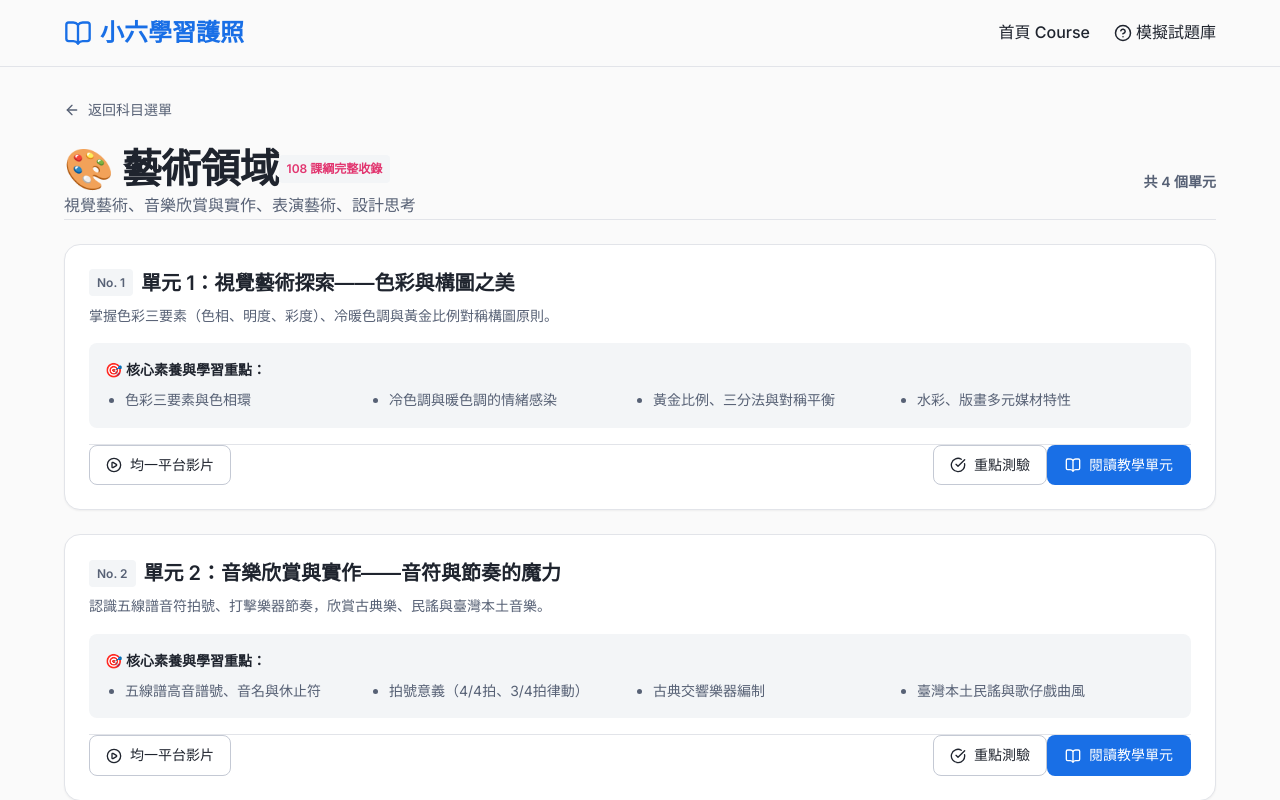
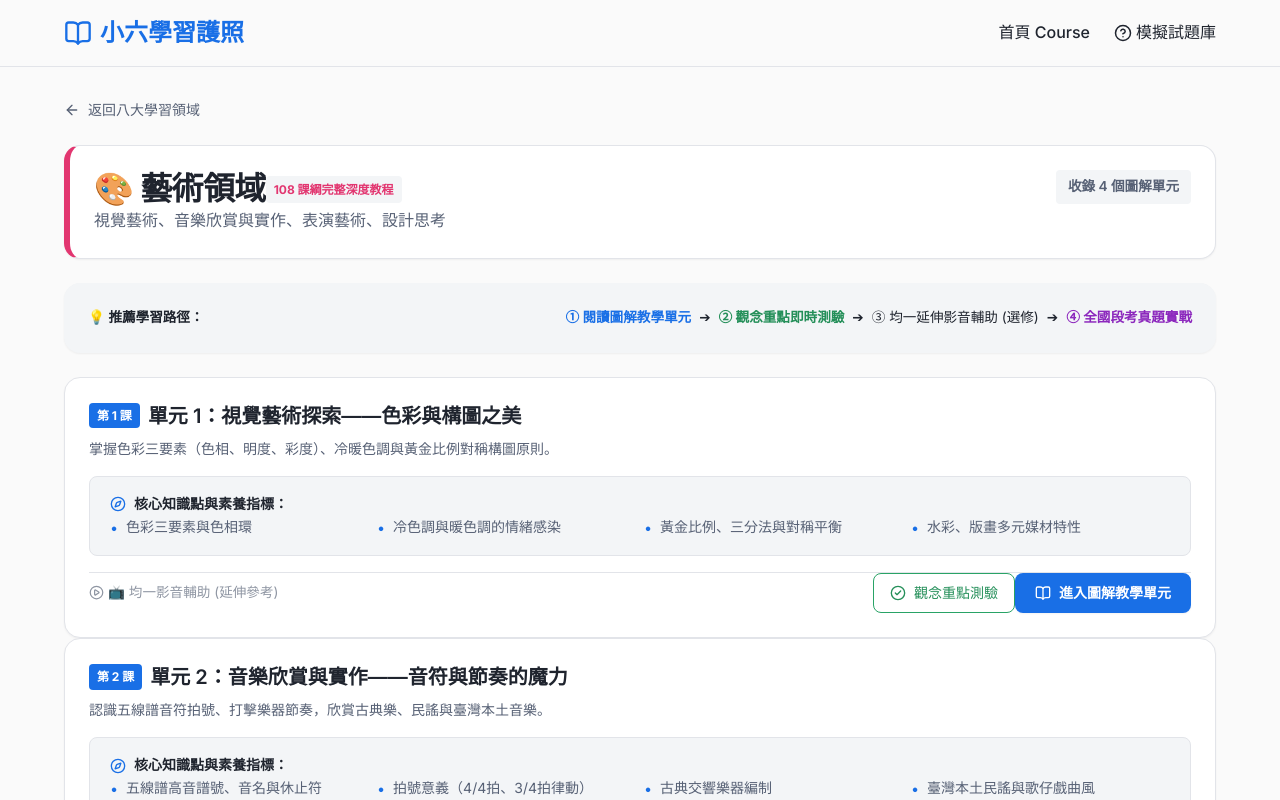
Before and after one commit to waatax/Sixth, a React (Vite) app: page /#/subject/arts in a window 1280 px wide. Shown: the top 800 px of the page. Built offline with nearby package versions, Linux system fonts and the light colour scheme.

Commit message:
Refactor UI flow with self-generated lesson pages as primary hero, add +10% modern STEAM info and dual visual diagrams

```diff
--- a/src/pages/LessonPage.jsx
+++ b/src/pages/LessonPage.jsx
@@ -1,8 +1,8 @@
 import { useState, useEffect } from 'react';
-import { useParams, useNavigate } from 'react-router-dom';
+import { useParams, useNavigate, Link } from 'react-router-dom';
 import ReactMarkdown from 'react-markdown';
 import remarkGfm from 'remark-gfm';
-import { ArrowLeft, CheckCircle2, Image as ImageIcon, Sparkles } from 'lucide-react';
+import { ArrowLeft, CheckCircle2, Image as ImageIcon, Sparkles, BookOpen, ExternalLink, Compass } from 'lucide-react';
 import { coursesData } from '../data/courses';
 import './LessonPage.css';
 
@@ -13,35 +13,35 @@ const mdModules = import.meta.glob('../data/lessons/*.md', { query: '?raw', impo
 const subjectImages = {
   math: {
     src: './images/math_visual.jpg',
-    title: '【數學核心圖解】幾何圖形・分數運算・坐標與測量'
+    title: '【圖解一】立體幾何展開・分數切割圓餅・坐標軸與精準測量'
   },
   science: {
     src: './images/science_visual.jpg',
-    title: '【自然科學圖解】氣象預報・電磁鐵・槓桿天平與生態系'
+    title: '【圖解一】氣象鋒面預報・電磁鐵電路・槓桿天平與生態循環'
   },
   mandarin: {
     src: './images/social_visual.jpg',
-    title: '【國語與人文圖解】古典書卷・文學修辭與表達溝通'
+    title: '【圖解一】古典文言書卷・修辭結構圖解與邏輯思維'
   },
   social: {
     src: './images/social_visual.jpg',
-    title: '【社會領域圖解】臺灣地圖・民主法治・多元族群與SDGs永續'
+    title: '【圖解一】臺灣民主投票・多元族群文化傳承與SDGs永續目標'
   },
   english: {
     src: './images/english_arts_visual.jpg',
-    title: '【英語溝通圖解】日常作息・對話情境與世界節慶'
+    title: '【圖解一】日常作息情境・時態圖解與世界節慶對話'
   },
   arts: {
     src: './images/english_arts_visual.jpg',
-    title: '【藝術美學圖解】色彩調色盤・樂器五線譜與設計思考'
+    title: '【圖解一】色彩調色盤環・五線譜樂理與設計思考五步驟'
   },
   health_pe: {
     src: './images/english_arts_visual.jpg',
-    title: '【健體急救圖解】CPR急救・運動體適能與健康生活'
+    title: '【圖解一】CPR+AED急救口訣・運動體適能與我的餐盤'
   },
   integrative: {
     src: './images/english_arts_visual.jpg',
-    title: '【綜合活動圖解】時間金錢管理・多元智能與自主學習'
+    title: '【圖解一】時間管理四象限・多元智能與自主學習成長地圖'
   }
 };
 
@@ -89,14 +89,15 @@ const LessonPage = () => {
     return (
       <div className="container py-12 text-center">
         <h2>找不到此單元資料</h2>
-        <button className="btn-primary mt-4" onClick={() => navigate('/')}>返回首頁</button>
+        <button className="btn-primary mt-4" onClick={() => navigate('/')}>返回八大學習領域</button>
       </div>
     );
   }
 
   return (
     <div className="lesson-page-wrapper max-w-3xl mx-auto py-6">
-      <div className="flex justify-between items-center mb-6">
+      {/* Top Breadcrumb Navigation */}
+      <div className="flex justify-between items-center flex-wrap gap-3 mb-4">
         <button
           className="flex items-center gap-2 text-sm text-secondary hover:text-primary transition-colors"
           style={{ color: 'var(--text-secondary)' }}
@@ -105,62 +106,80 @@ const LessonPage = () => {
           <ArrowLeft size={16} /> 返回單元列表
         </button>
 
+        <div className="flex items-center gap-2">
           {currentSubject && (
-          <span className="badge" style={{ backgroundColor: `${currentSubject.color}15`, color: currentSubject.color, fontWeight: 600 }}>
+            <span className="badge" style={{ backgroundColor: `${currentSubject.color}15`, color: currentSubject.color, fontWeight: 700 }}>
               {currentSubject.name}
             </span>
           )}
+          <span className="badge" style={{ backgroundColor: 'hsl(150, 60%, 95%)', color: 'hsl(150, 60%, 35%)', fontWeight: 600 }}>
+            ✨ +10% 現代素養新知
+          </span>
+        </div>
       </div>
 
       {/* Featured Educational Illustration Banner */}
       {subjectIllustration && (
         <div className="card mb-6" style={{ padding: '16px', overflow: 'hidden', backgroundColor: 'var(--bg-secondary)', border: '1px solid var(--border-light)' }}>
-          <div className="flex items-center gap-2 mb-3 text-sm" style={{ color: 'var(--accent-primary)', fontWeight: 600 }}>
-            <ImageIcon size={18} />
-            <span>{subjectIllustration.title}</span>
+          <div className="flex items-center justify-between mb-2 text-sm">
+            <span style={{ color: 'var(--accent-primary)', fontWeight: 700, display: 'flex', alignItems: 'center', gap: '6px' }}>
+              <ImageIcon size={17} />
+              {subjectIllustration.title}
+            </span>
+            <span className="text-sm text-secondary" style={{ fontSize: '0.8rem' }}>專屬圖解輔助</span>
           </div>
           <div style={{ borderRadius: 'var(--radius-md)', overflow: 'hidden', border: '1px solid var(--border-light)' }}>
             <img
               src={subjectIllustration.src}
               alt={subjectIllustration.title}
-              style={{ width: '100%', height: 'auto', display: 'block', maxHeight: '360px', objectFit: 'cover' }}
+              style={{ width: '100%', height: 'auto', display: 'block', maxHeight: '340px', objectFit: 'cover' }}
             />
           </div>
         </div>
       )}
 
+      {/* Main Core Generated Lesson Content */}
       {loading ? (
         <div className="card text-center py-12">
           <Sparkles className="animate-spin mb-2 mx-auto text-primary" size={32} />
           <p>載入深度圖解教學內容中...</p>
         </div>
       ) : (
-        <div className="card markdown-body" style={{ padding: '36px' }}>
+        <div className="card markdown-body" style={{ padding: '36px', boxShadow: 'var(--shadow-sm)' }}>
           <ReactMarkdown remarkPlugins={[remarkGfm]}>
             {content}
           </ReactMarkdown>
         </div>
       )}
 
-      {/* Bottom CTA for Quiz */}
-      <div className="flex justify-between items-center flex-wrap gap-4 mt-8 pt-6 border-t" style={{ borderTop: '1px solid var(--border-light)' }}>
+      {/* Bottom Action Footer */}
+      <div className="card mt-8 flex justify-between items-center flex-wrap gap-4" style={{ padding: '20px 24px', backgroundColor: 'var(--bg-secondary)', border: '1px solid var(--border-light)' }}>
+        <div>
+          <div style={{ fontWeight: 600, fontSize: '0.95rem', color: 'var(--text-primary)' }}>單元觀念已掌握？</div>
+          <div className="text-sm text-secondary">立即透過互動測驗檢驗學習成效，並查看詳細解析！</div>
+        </div>
+
+        <div className="flex items-center gap-3">
           <a
             href={currentUnit.videoUrl}
             target="_blank"
             rel="noreferrer"
-          className="btn-outline text-sm"
-          style={{ padding: '10px 20px' }}
+            className="btn-outline text-sm flex items-center gap-1"
+            style={{ padding: '9px 16px', color: 'var(--text-secondary)' }}
+            title="點擊前往均一教育平台"
           >
-          ▶️ 均一平台影片輔助
+            <span>📺 均一影音輔助</span>
+            <ExternalLink size={14} />
           </a>
 
           <button
             className="btn-primary flex items-center gap-2"
             onClick={() => navigate(`/quiz/${unitId}`)}
-          style={{ padding: '10px 24px', fontSize: '1rem' }}
+            style={{ padding: '10px 24px', fontSize: '0.95rem', backgroundColor: 'hsl(150, 60%, 40%)', borderColor: 'hsl(150, 60%, 40%)' }}
           >
-          <CheckCircle2 size={18} /> 進入單元重點測驗（觀念驗收）
+            <CheckCircle2 size={18} /> 進入觀念重點測驗 →
           </button>
+        </div>
       </div>
     </div>
   );
--- a/src/pages/SubjectPage.jsx
+++ b/src/pages/SubjectPage.jsx
@@ -1,6 +1,6 @@
 import { useParams, Link } from 'react-router-dom';
 import { coursesData } from '../data/courses';
-import { PlayCircle, CheckCircle, BookOpen, ArrowLeft } from 'lucide-react';
+import { PlayCircle, CheckCircle2, BookOpen, ArrowLeft, Sparkles, Compass, CheckCircle } from 'lucide-react';
 
 const SubjectPage = () => {
   const { subjectId } = useParams();
@@ -16,59 +16,112 @@ const SubjectPage = () => {
 
   return (
     <div className="flex flex-col gap-6 py-4">
-      <Link to="/" className="flex items-center gap-2 text-sm text-secondary hover:text-primary transition-colors mb-2" style={{ color: 'var(--text-secondary)' }}>
-        <ArrowLeft size={16} /> 返回科目選單
+      <Link to="/" className="flex items-center gap-2 text-sm text-secondary hover:text-primary transition-colors mb-1" style={{ color: 'var(--text-secondary)' }}>
+        <ArrowLeft size={16} /> 返回八大學習領域
       </Link>
 
-      <div className="flex justify-between items-center flex-wrap gap-4 border-b pb-4" style={{ borderBottom: '1px solid var(--border-light)' }}>
-        <div>
-          <div className="flex items-center gap-3">
-            <h1 className="h1" style={{ margin: 0 }}>{subject.name}</h1>
-            <span className="badge" style={{ backgroundColor: `${subject.color}20`, color: subject.color }}>108 課綱完整收錄</span>
+      {/* Subject Header */}
+      <div className="card" style={{ padding: '24px', borderLeft: `6px solid ${subject.color}`, backgroundColor: 'var(--bg-secondary)' }}>
+        <div className="flex justify-between items-start flex-wrap gap-4">
+          <div>
+            <div className="flex items-center gap-3 mb-1">
+              <h1 className="h1" style={{ margin: 0, fontSize: '2rem' }}>{subject.name}</h1>
+              <span className="badge" style={{ backgroundColor: `${subject.color}20`, color: subject.color, fontWeight: 700 }}>
+                108 課綱完整深度教程
+              </span>
+            </div>
+            <p className="text-secondary mt-2" style={{ color: 'var(--text-secondary)', fontSize: '1rem', lineHeight: 1.6 }}>
+              {subject.desc}
+            </p>
           </div>
-          <p className="text-secondary mt-2" style={{ color: 'var(--text-secondary)' }}>{subject.desc}</p>
+          <div className="flex flex-col items-end">
+            <span className="badge" style={{ backgroundColor: 'var(--bg-tertiary)', fontSize: '0.85rem', padding: '6px 12px' }}>
+              收錄 {units.length} 個圖解單元
+            </span>
+          </div>
         </div>
-        <span className="text-sm" style={{ fontWeight: 600, color: 'var(--text-secondary)' }}>
-          共 {units.length} 個單元
-        </span>
       </div>
 
-      <div className="units-list flex flex-col gap-6 mt-4">
+      {/* Learning Flow Guide */}
+      <div className="flex items-center justify-between flex-wrap gap-2 py-2 px-4 card" style={{ backgroundColor: 'var(--bg-tertiary)', border: 'none', fontSize: '0.85rem' }}>
+        <span style={{ fontWeight: 600, color: 'var(--text-primary)' }}>💡 推薦學習路徑：</span>
+        <div className="flex items-center gap-2 text-secondary flex-wrap">
+          <span style={{ color: 'var(--accent-primary)', fontWeight: 600 }}>① 閱讀圖解教學單元</span>
+          <span>➔</span>
+          <span style={{ color: 'hsl(150, 60%, 35%)', fontWeight: 600 }}>② 觀念重點即時測驗</span>
+          <span>➔</span>
+          <span>③ 均一延伸影音輔助 (選修)</span>
+          <span>➔</span>
+          <span style={{ color: 'hsl(280, 65%, 45%)', fontWeight: 600 }}>④ 全國段考真題實戰</span>
+        </div>
+      </div>
+
+      {/* Unit Cards List */}
+      <div className="units-list flex flex-col gap-5 mt-2">
         {units.length === 0 ? (
           <p className="text-center py-12 text-secondary">此科目尚無單元資料。</p>
         ) : (
           units.map((unit, index) => (
-            <div key={unit.id} className="card flex flex-col gap-4">
+            <div key={unit.id} className="card flex flex-col gap-4" style={{ padding: '24px', transition: 'all var(--transition-fast)' }}>
+              {/* Unit Title & Badges */}
               <div className="flex justify-between items-start flex-wrap gap-3">
                 <div style={{ flex: 1, minWidth: '280px' }}>
                   <div className="flex items-center gap-2">
-                    <span className="badge" style={{ backgroundColor: 'var(--bg-tertiary)' }}>No. {index + 1}</span>
-                    <h2 className="h3" style={{ margin: 0, fontSize: '1.25rem' }}>{unit.title}</h2>
+                    <span className="badge" style={{ backgroundColor: 'var(--accent-primary)', color: 'white', fontWeight: 700, padding: '3px 8px' }}>
+                      第 {index + 1} 課
+                    </span>
+                    <h2 className="h3" style={{ margin: 0, fontSize: '1.25rem', color: 'var(--text-primary)' }}>{unit.title}</h2>
                   </div>
                   <p className="text-sm" style={{ color: 'var(--text-secondary)', marginTop: '8px', lineHeight: 1.6 }}>{unit.description}</p>
                 </div>
               </div>
 
-              <div style={{ backgroundColor: 'var(--bg-tertiary)', padding: '16px', borderRadius: 'var(--radius-md)' }}>
-                <h4 className="text-sm" style={{ fontWeight: 600, marginBottom: '8px', color: 'var(--text-primary)' }}>🎯 核心素養與學習重點：</h4>
-                <ul style={{ listStyleType: 'disc', paddingLeft: '20px', fontSize: '0.875rem', color: 'var(--text-secondary)', display: 'grid', gridTemplateColumns: 'repeat(auto-fit, minmax(200px, 1fr))', gap: '6px' }}>
+              {/* Core Knowledge Points */}
+              <div style={{ backgroundColor: 'var(--bg-tertiary)', padding: '16px 20px', borderRadius: 'var(--radius-md)', border: '1px solid var(--border-light)' }}>
+                <div className="flex items-center gap-2 mb-2 text-sm" style={{ fontWeight: 700, color: 'var(--text-primary)' }}>
+                  <Compass size={16} style={{ color: 'var(--accent-primary)' }} />
+                  <span>核心知識點與素養指標：</span>
+                </div>
+                <div style={{ display: 'grid', gridTemplateColumns: 'repeat(auto-fit, minmax(220px, 1fr))', gap: '8px' }}>
                   {unit.keyConcepts.map((concept, i) => (
-                    <li key={i}>{concept}</li>
+                    <div key={i} className="flex items-center gap-2 text-sm" style={{ color: 'var(--text-secondary)' }}>
+                      <span style={{ color: 'var(--accent-primary)', fontSize: '0.9rem' }}>•</span>
+                      <span>{concept}</span>
+                    </div>
                   ))}
-                </ul>
+                </div>
               </div>
 
-              <div className="flex justify-between items-center flex-wrap gap-3 mt-2 pt-3 border-t" style={{ borderTop: '1px solid var(--border-light)' }}>
-                <a href={unit.videoUrl} target="_blank" rel="noreferrer" className="btn-outline flex items-center gap-2 text-sm" style={{ padding: '8px 16px' }}>
-                  <PlayCircle size={16} /> 均一平台影片
+              {/* Main Action Toolbar: Our Generated Content is the Hero */}
+              <div className="flex justify-between items-center flex-wrap gap-3 pt-3 border-t" style={{ borderTop: '1px solid var(--border-light)' }}>
+                {/* Secondary Auxiliary Link */}
+                <a
+                  href={unit.videoUrl}
+                  target="_blank"
+                  rel="noreferrer"
+                  className="flex items-center gap-1 text-sm text-secondary hover:text-primary transition-colors"
+                  style={{ color: 'var(--text-tertiary)', fontSize: '0.85rem' }}
+                  title="前往均一教育平台觀看相關教學影音"
+                >
+                  <PlayCircle size={15} />
+                  <span>📺 均一影音輔助 (延伸參考)</span>
                 </a>
 
+                {/* Primary Core Actions */}
                 <div className="flex gap-3">
-                  <Link to={`/quiz/${unit.id}`} className="btn-outline flex items-center gap-2 text-sm" style={{ padding: '8px 16px' }}>
-                    <CheckCircle size={16} /> 重點測驗
+                  <Link
+                    to={`/quiz/${unit.id}`}
+                    className="btn-outline flex items-center gap-2 text-sm"
+                    style={{ padding: '8px 16px', borderColor: 'hsl(150, 60%, 40%)', color: 'hsl(150, 60%, 35%)' }}
+                  >
+                    <CheckCircle2 size={16} /> 觀念重點測驗
                   </Link>
-                  <Link to={`/lesson/${unit.id}`} className="btn-primary flex items-center gap-2 text-sm" style={{ padding: '8px 18px', backgroundColor: 'var(--accent-primary)' }}>
-                    <BookOpen size={16} /> 閱讀教學單元
+                  <Link
+                    to={`/lesson/${unit.id}`}
+                    className="btn-primary flex items-center gap-2 text-sm"
+                    style={{ padding: '8px 20px', backgroundColor: 'var(--accent-primary)', fontWeight: 600, boxShadow: 'var(--shadow-sm)' }}
+                  >
+                    <BookOpen size={16} /> 進入圖解教學單元
                   </Link>
                 </div>
               </div>
```
Also changed, not shown: src/data/lessons/math-u1.md (+53 -44 lines), src/data/lessons/sci-u1.md (+53 -40 lines). Lines whose indentation alone changed are shown as unchanged.
